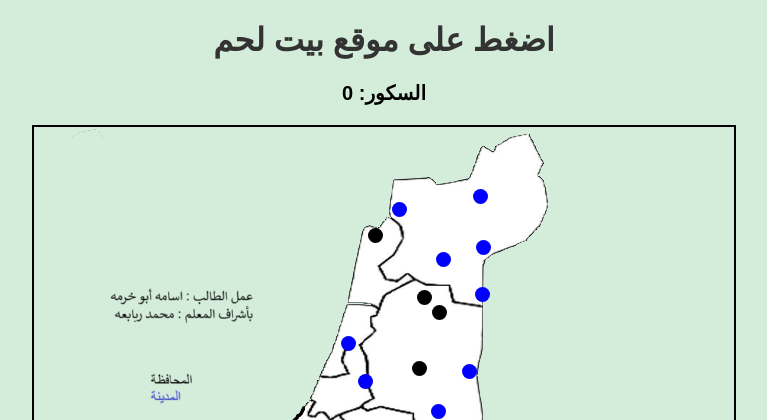
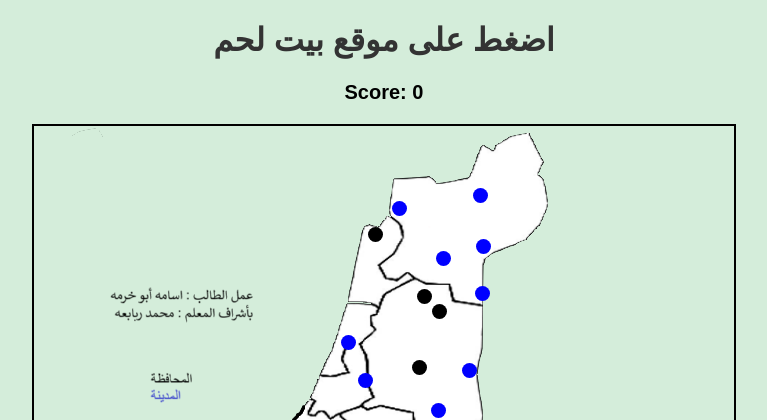
Before and after one commit to osamakhurma/palagame, a Flask app: page / in a window 1280 px wide. Shown: the top 420 px of the page, without its empty margins (256-1023 px from the left). Run offline with Flask 3, Linux system fonts and the light colour scheme.

Commit message:
Update index.html

```diff
--- a/templates/index.html
+++ b/templates/index.html
@@ -54,7 +54,7 @@
 </head>
 <body>
     <h1>اضغط على موقع <span id="question"></span></h1>
-    <p id="score">السكور: 0</p> <!-- مكان عرض السكور -->
+    <p id="score">Score: 0</p> <!-- تعديل كلمة سكور إلى Score -->
 
     <div class="map-container">
         <img src="/static/new.png" class="map" alt="خريطة فلسطين">
@@ -116,7 +116,7 @@
                     score -= 5;  // تقليل السكور
                 }
 
-                scoreElement.innerText = "السكور: " + score;  // تحديث السكور في الصفحة
+                scoreElement.innerText = "Score: " + score;  // تحديث السكور في الصفحة
 
                 setTimeout(setupGame, 1000);
             }
```
